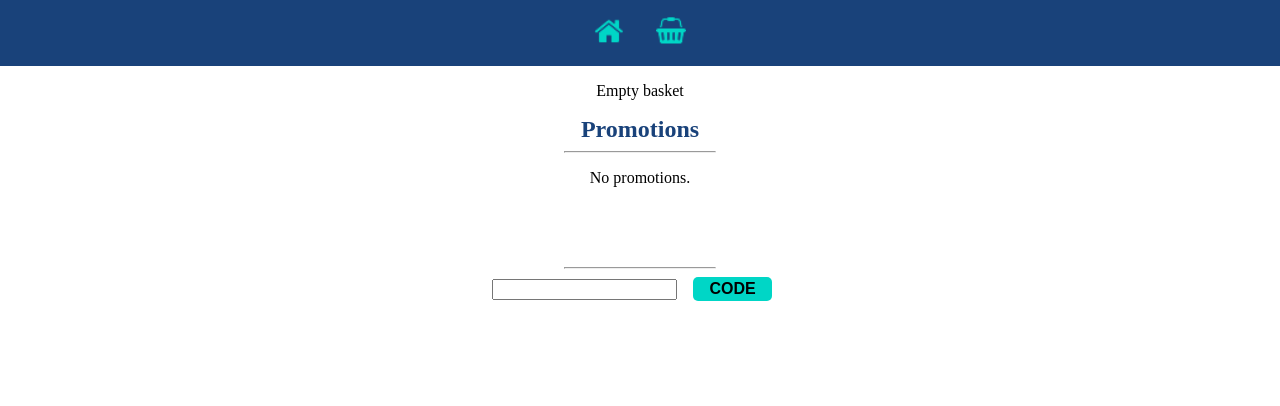
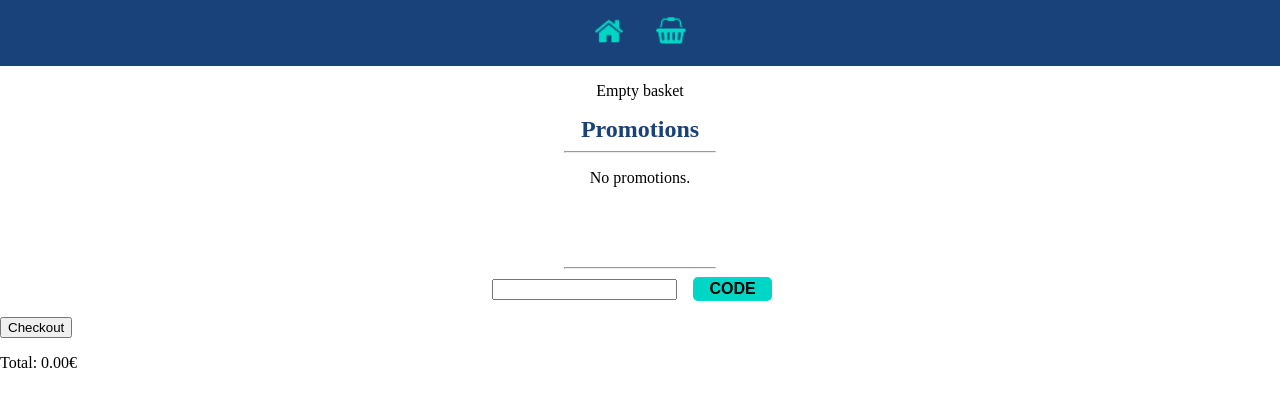
Before and after one commit to milac0/system-checkout-client, a React app: page /basket in a window 1280 px wide. Shown: the top 406 px of the page. Built offline with nearby package versions, Linux system fonts and the light colour scheme.

Commit message:
add checkout

```diff
--- /dev/null
+++ b/src/components/Checkout.js
@@ -0,0 +1,52 @@
+import React, { useEffect, useContext, useState } from "react";
+import { Link } from "react-router-dom";
+import { DataContext } from "../context/DataContext";
+
+const Checkout = () => {
+  const [price, setPrice] = useState(0);
+  const {
+    state: { quantity, basket, codes }
+  } = useContext(DataContext);
+  useEffect(() => {
+    let priceArr = basket.map(basketItem => {
+      const index = quantity.findIndex(
+        quantityItem => quantityItem.name === basketItem.name
+      );
+      if (index >= 0) {
+        const quantityItem = quantity[index];
+        const quotient = basketItem.count / quantityItem.quantity;
+
+        const remainder = basketItem.count % quantityItem.quantity;
+        return (
+          remainder * basketItem.price +
+          Math.floor(quotient) * quantityItem.price
+        );
+      } else {
+        return basketItem.price * basketItem.count;
+      }
+    });
+    let sum = priceArr.reduce((a, b) => a + b, 0);
+    if (codes.length > 0 && basket.length > 0) {
+      codes.map(code => {
+        const includesPercentage = code.name.includes("%");
+        if (includesPercentage) {
+          sum = ((100 - code.savings) / 100) * sum;
+        } else {
+          sum = sum - code.savings;
+        }
+      });
+    }
+    setPrice(sum.toFixed(2));
+  }, [basket, codes]);
+
+  return (
+    <div>
+      <Link to="/checkout">
+        <button>Checkout</button>
+      </Link>
+      <p>Total: {price}€</p>
+    </div>
+  );
+};
+
+export default Checkout;
--- a/src/pages/Basket.js
+++ b/src/pages/Basket.js
@@ -2,6 +2,7 @@ import React from "react";
 import BasketList from "./../components/BasketList";
 import Codes from "../components/Codes";
 import Promotions from "../components/Promotions";
+import Checkout from "../components/Checkout";
 
 const Basket = () => {
   return (
@@ -9,6 +10,7 @@ const Basket = () => {
       <BasketList />
       <Promotions />
       <Codes />
+      <Checkout />
     </div>
   );
 };
```
